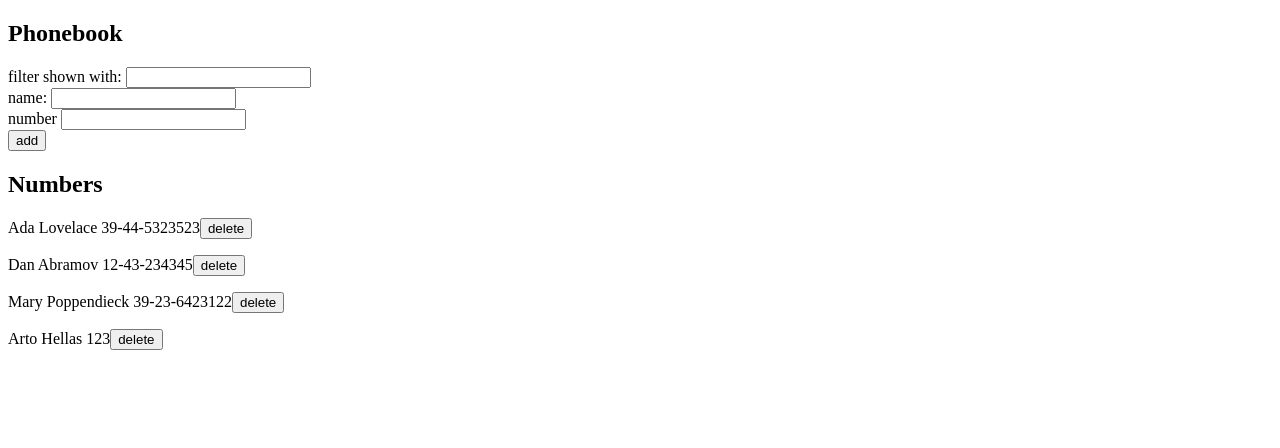
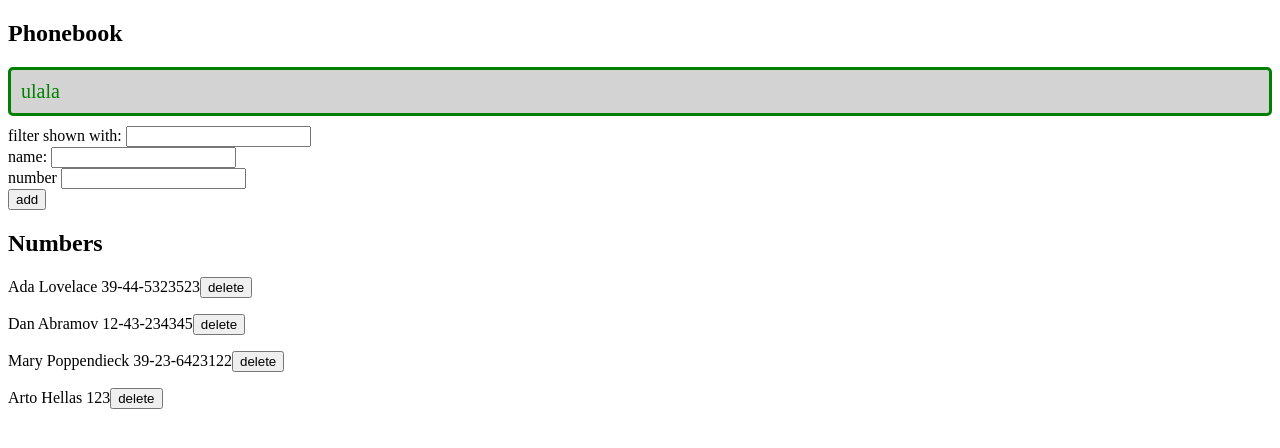
Before and after one commit to LethalSnake1337/fullstackopen, a React (Vite) app in the folder part02/phonebook/: page / in a window 1280 px wide. Shown: the top 448 px of the page. Built offline with nearby package versions, Linux system fonts and the light colour scheme; data requests are answered from the project's data file.

Commit message:
Exercise 2.16

```diff
--- a/part02/phonebook/src/App.jsx
+++ b/part02/phonebook/src/App.jsx
@@ -4,6 +4,7 @@
 import Persons from "./components/Persons";
 import { useEffect } from "react";
 import Communication from "./services/Communication";
+import Notification from "./components/Notification";
 
 const App = () => {
   const [persons, setPersons] = useState([]);
@@ -11,6 +12,7 @@
   const [newName, setNewName] = useState("");
   const [newNumber, setNewNumber] = useState("");
   const [newFilter, setNewFilter] = useState("");
+  const [success, setSuccess] = useState("ulala");
 
   const hook = () => {
     Communication.getAll().then((persons) => {
@@ -39,9 +41,10 @@
     );
 
     if (personExists.length === 0) {
-      Communication.create(newPersonObject).then((returnedPersons) =>
-        setPersons(persons.concat(returnedPersons))
-      );
+      Communication.create(newPersonObject).then((returnedPersons) => {
+        setPersons(persons.concat(returnedPersons));
+        setSuccess(`Added ${returnedPersons.name}`);
+      });
     } else {
       Communication.update(personExists[0].id, newPersonObject).then(
         (returnedPerson) =>
@@ -75,7 +78,7 @@
   return (
     <div>
       <h2>Phonebook</h2>
-
+      <Notification message={success} />
       <Filter
         newFilter={newFilter}
         handleOnFilterChange={handleOnFilterChange}
--- /dev/null
+++ b/part02/phonebook/src/components/Notification.jsx
@@ -0,0 +1,11 @@
+import "../index.css";
+
+const Notification = ({ message }) => {
+  if (message === null) {
+    return null;
+  }
+
+  return <div className="success">{message}</div>;
+};
+
+export default Notification;
--- /dev/null
+++ b/part02/phonebook/src/index.css
@@ -0,0 +1,9 @@
+.success {
+  color: green;
+  background: lightgrey;
+  font-size: 20px;
+  border-style: solid;
+  border-radius: 5px;
+  padding: 10px;
+  margin-bottom: 10px;
+}
```
